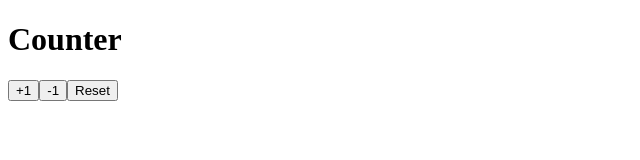
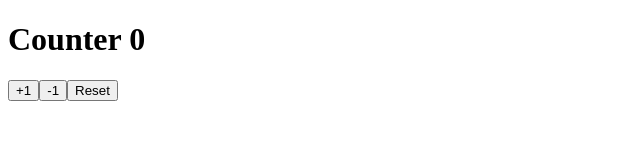
Before and after one commit to alessandroHenrique/react-examples, a React (Create React App) app in the folder simple-counter-without-redux/: page / in a window 1280 px wide. Shown: the top 160 px of the page, without its empty margins (0-640 px from the left). Built offline with nearby package versions, Linux system fonts and the light colour scheme.

Commit message:
Add the markup to call the methods of the buttons.
For each button, I added the attribute onClick to call its respective
method.

```diff
--- a/simple-counter-without-redux/src/components/Counter.js
+++ b/simple-counter-without-redux/src/components/Counter.js
@@ -26,10 +26,10 @@ class Counter extends React.Component {
   render() {
     return (
       <div>
-        <h1>Counter</h1>
-        <button>+1</button>
-        <button>-1</button>
-        <button>Reset</button>
+        <h1>Counter {this.state.counter}</h1>
+        <button onClick={this.handleIncrementButton}>+1</button>
+        <button onClick={this.handleDecrementButton}>-1</button>
+        <button onClick={this.handleResetButton}>Reset</button>
       </div>
     );
   }
```
